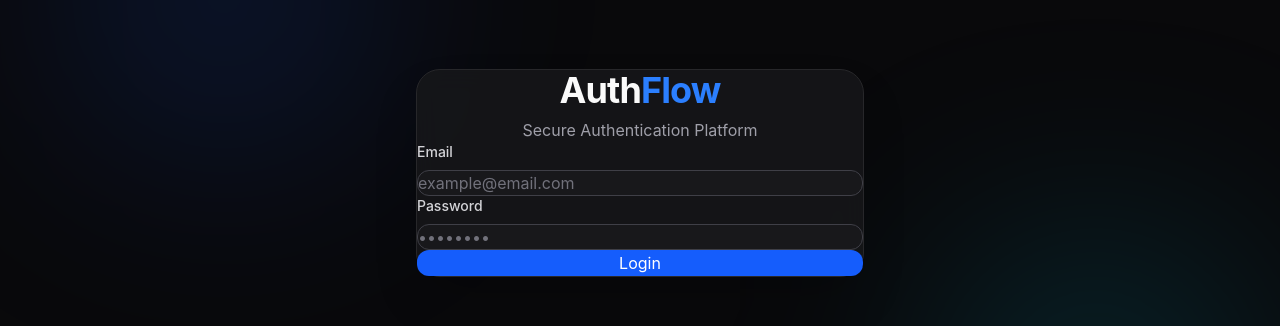
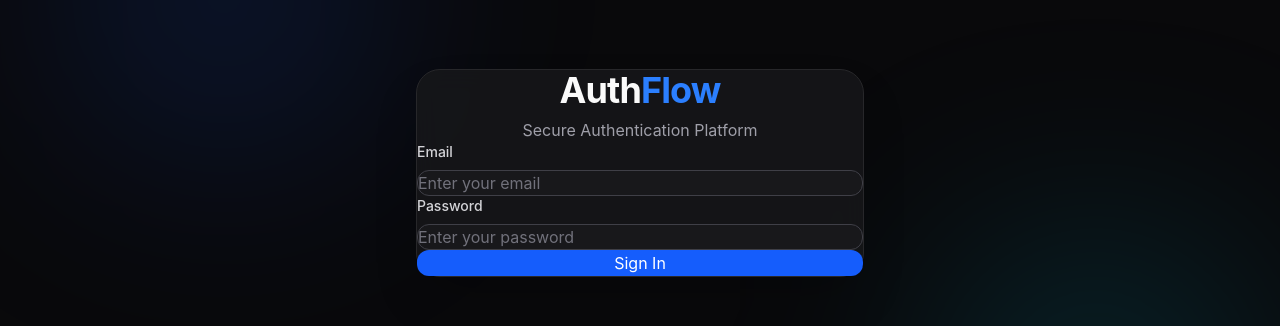
Before and after one commit to AmiraliYavari/AuthFlow, a React (Vite) app: page / in a window 1280 px wide. Shown: the part 227-553 px from the top of the page. Built offline with nearby package versions, Linux system fonts and the light colour scheme.

Commit message:
feat: implement login form validation

```diff
--- a/src/features/auth/pages/LoginPage.tsx
+++ b/src/features/auth/pages/LoginPage.tsx
@@ -1,29 +1,56 @@
+import { useForm } from "react-hook-form";
+import { zodResolver } from "@hookform/resolvers/zod";
+
 import Button from "../../../components/ui/Button";
 import Card from "../../../components/ui/Card";
 import Input from "../../../components/ui/Input";
 import Logo from "../../../components/ui/Logo";
 
+import {
+  loginSchema,
+  type LoginSchema,
+} from "../schemas/loginSchema";
+
 export default function LoginPage() {
+  const {
+    register,
+    handleSubmit,
+    formState: { errors },
+  } = useForm<LoginSchema>({
+    resolver: zodResolver(loginSchema),
+  });
+
+  function onSubmit(data: LoginSchema) {
+    console.log(data);
+  }
+
   return (
     <Card>
-      <div className="space-y-5">
+      <form
+        onSubmit={handleSubmit(onSubmit)}
+        className="space-y-5"
+      >
         <Logo />
 
         <Input
           label="Email"
-          placeholder="example@email.com"
+          placeholder="Enter your email"
+          {...register("email")}
+          error={errors.email?.message}
         />
 
         <Input
           label="Password"
           type="password"
-          placeholder="••••••••"
+          placeholder="Enter your password"
+          {...register("password")}
+          error={errors.password?.message}
         />
 
-        <Button fullWidth>
-          Login
+        <Button fullWidth type="submit">
+          Sign In
         </Button>
-      </div>
+      </form>
     </Card>
   );
 }
--- /dev/null
+++ b/src/features/auth/schemas/loginSchema.ts
@@ -0,0 +1,12 @@
+import { z } from "zod";
+
+export const loginSchema = z.object({
+  email: z
+    .email("Please enter a valid email address."),
+
+  password: z
+    .string()
+    .min(8, "Password must be at least 8 characters."),
+});
+
+export type LoginSchema = z.infer<typeof loginSchema>;
```
